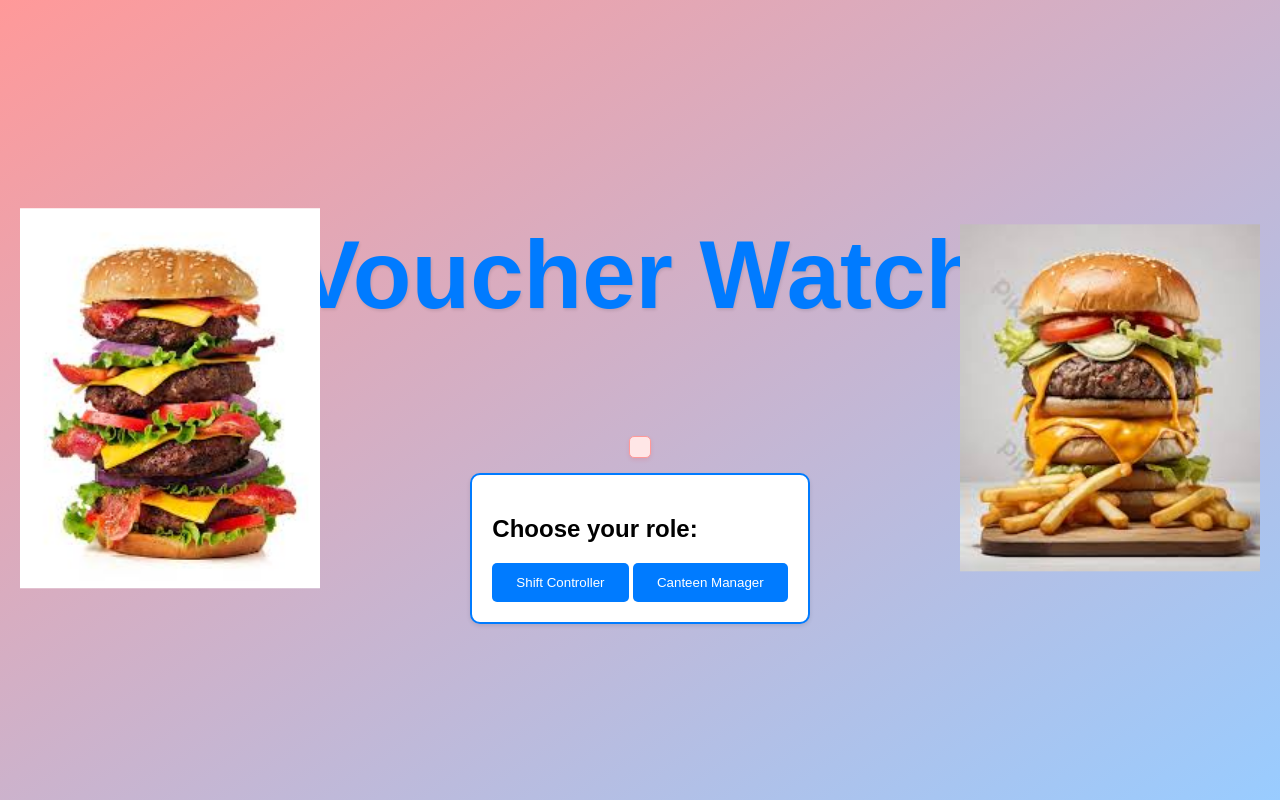
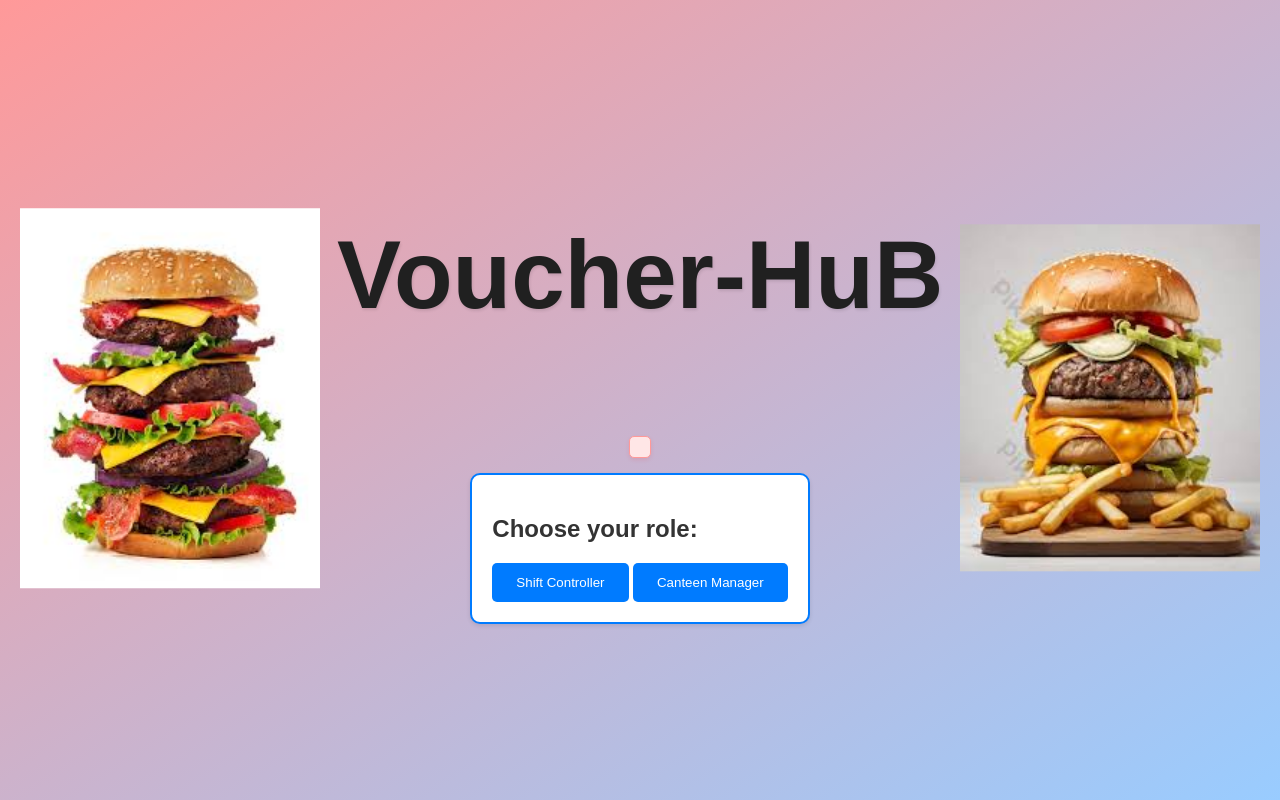
Before and after one commit to sabersebti/VoucherWatch, a plain HTML site: page index.html in a window 1280 px wide. Drawn offline with Linux system fonts and the light colour scheme.

Commit message:
final touches on the style

```diff
--- a/index.html
+++ b/index.html
@@ -14,7 +14,7 @@
 
     <!-- Header Section -->
     <header id="myTitle">
-        <h1>Voucher Watch</h1>
+        <h1>Voucher-HuB</h1>
     </header>
 
     <!-- Right Burger Image -->
--- a/style.css
+++ b/style.css
@@ -5,9 +5,10 @@ body {
     flex-direction: column;
     align-items: center;
     justify-content: center;
-    height: 100vh;
+    min-height: 100vh; /* Changed to min-height for better responsiveness */
     margin: 0;
     background: linear-gradient(to bottom right, #ff9999, #99ccff); /* Gradient background */
+    color: #333; /* Darker text color for better readability */
 }
 
 /* Styles for Burger Images */
@@ -21,6 +22,7 @@ body {
     position: fixed;
     top: 50%;
     transform: translateY(-50%);
+    z-index: 1000; /* Ensure burger images are above other content */
 }
 
 .left-burger-container {
@@ -31,14 +33,30 @@ body {
     right: 20px; /* Adjust right position */
 }
 
-/* Other styles for your elements */
+/* Styles for the Title */
 #myTitle {
     font-size: 3em;
-    color: #007BFF;
+    color: #202020; /* Anthracite color */
     margin-bottom: 20px;
     text-shadow: 1px 2px 3px rgba(0, 0, 0, 0.1); /* Subtle text shadow */
+    opacity: 0;
+    transform: scale(0.5); /* Initially scale down */
+    animation: titleAnimation 0.8s ease forwards;
 }
 
+@keyframes titleAnimation {
+    from {
+        opacity: 0;
+        transform: scale(0.5);
+    }
+    to {
+        opacity: 1;
+        transform: scale(1);
+    }
+}
+
+
+/* Other styles for your elements */
 .container {
     background-color: #ffffff; /* White background */
     padding: 20px;
```
